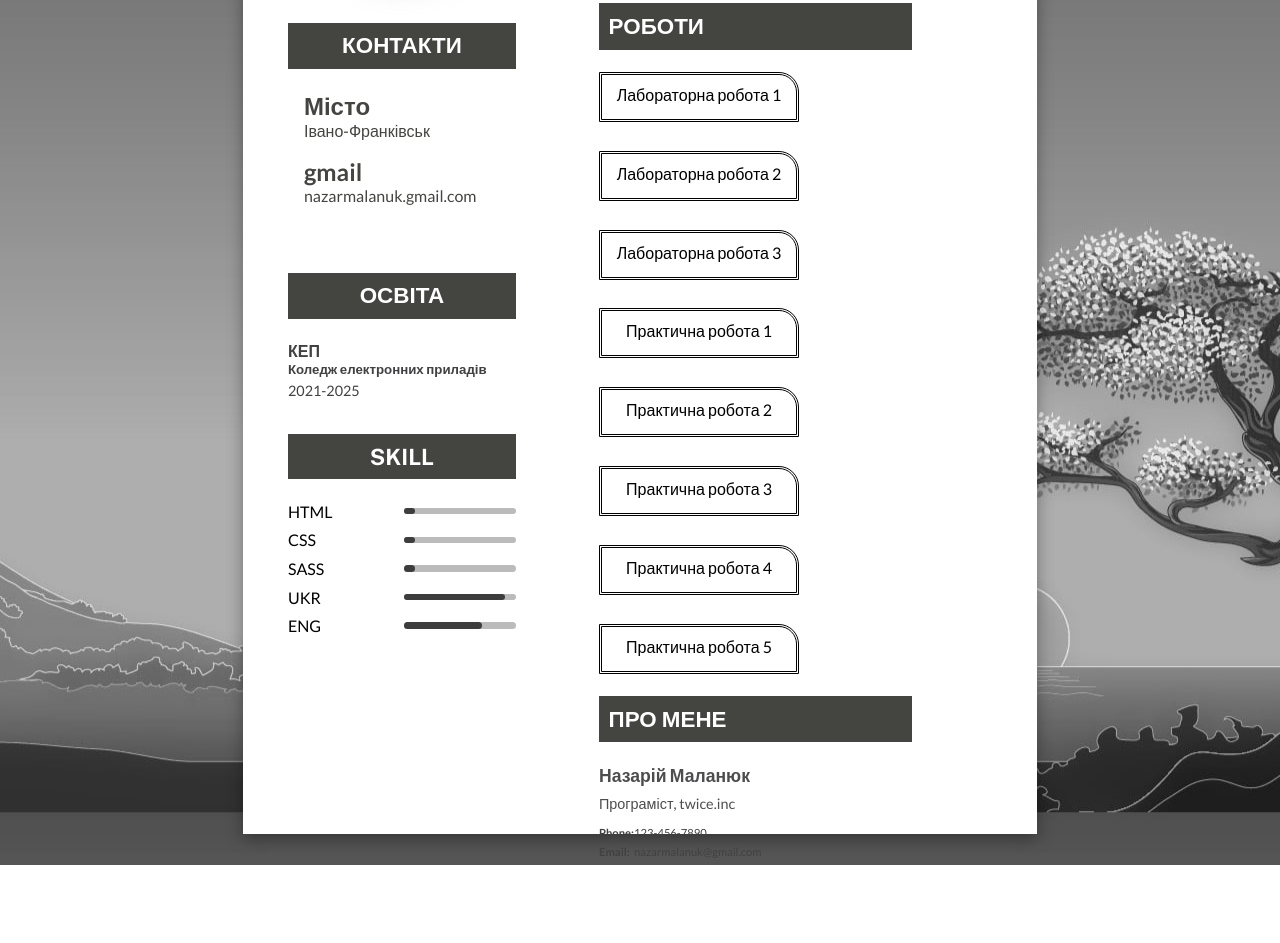
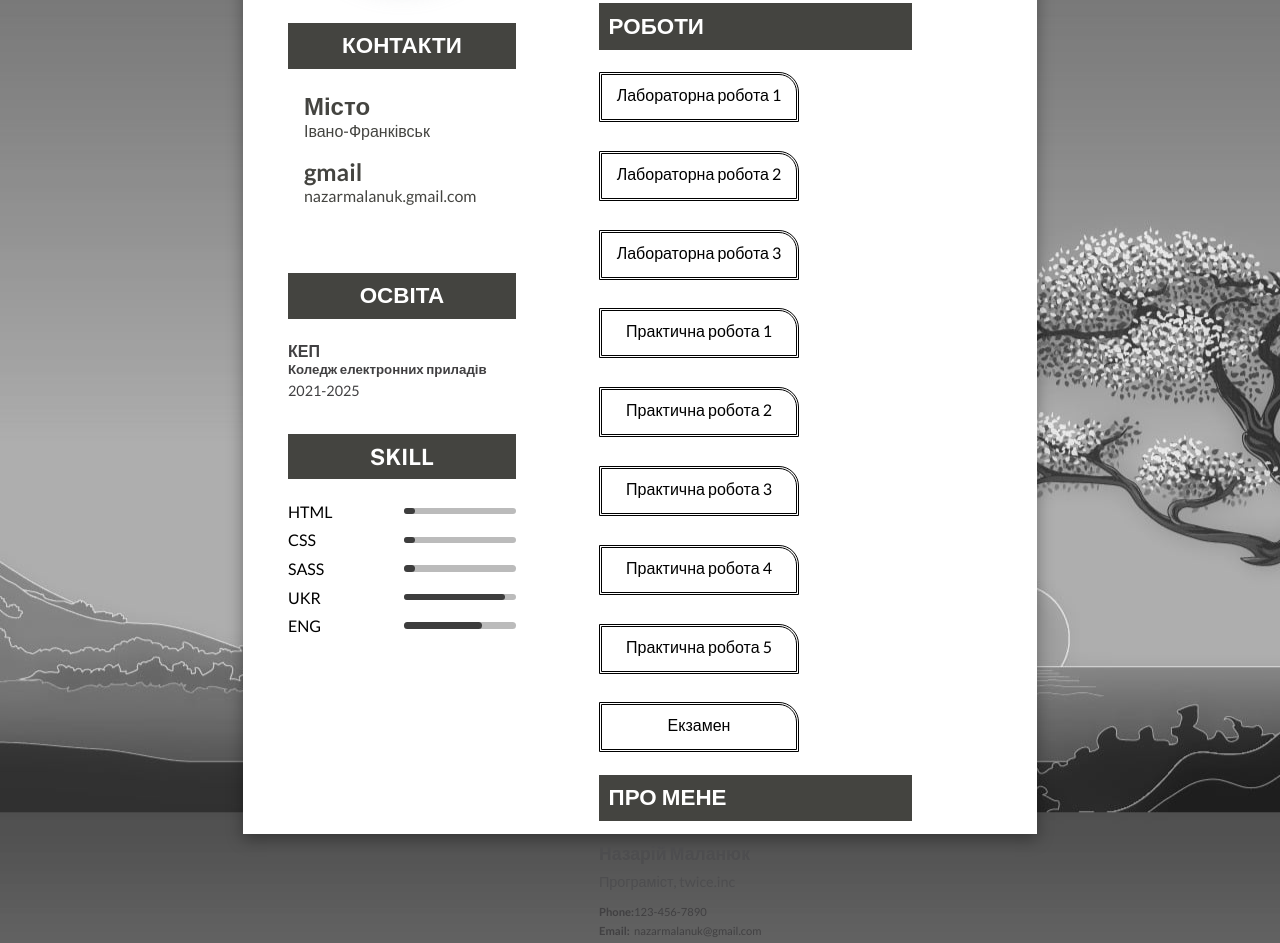
Before and after one commit to prodbysendwxve/prodbysendwxve.github.io, a plain HTML site: page index.html in a window 1280 px wide. Shown: the part 289-1232 px from the top of the page. Before the commit the page ends 1154 px from the top, so only its background shows below. Drawn offline with nearby package versions, Linux system fonts and the light colour scheme.

Commit message:
Update index.html

```diff
--- a/index.html
+++ b/index.html
@@ -128,6 +128,8 @@
                 <div class="work"><a href="PR3\index.html">Практична робота 3</a></div>
                 <div class="work"><a href="PR4\index.html">Практична робота 4</a></div>
                 <div class="work"><a href="LR5\index.html">Практична робота 5</a></div>
+                <div class="work"><a href="PRFinal\index.html">Екзамен</a></div>
+
             </div>
 
             <div class="references-container">
```
